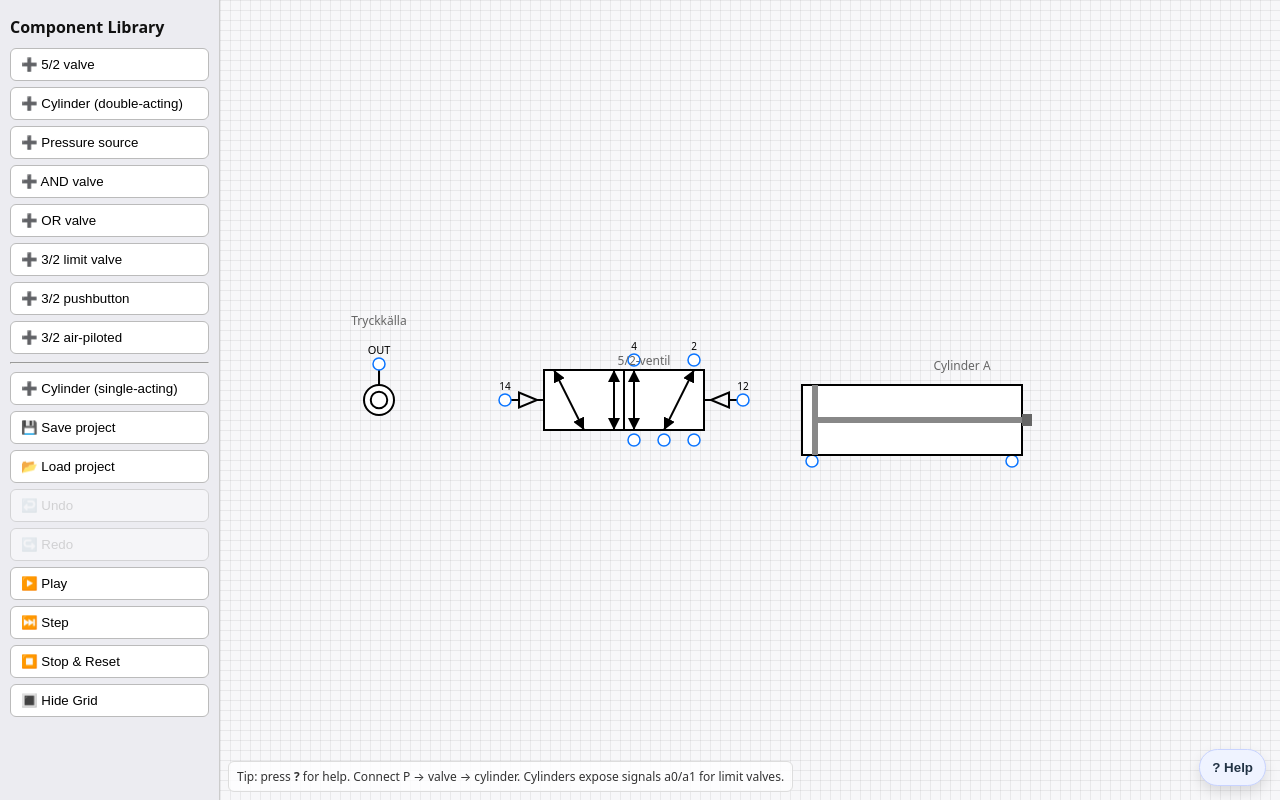
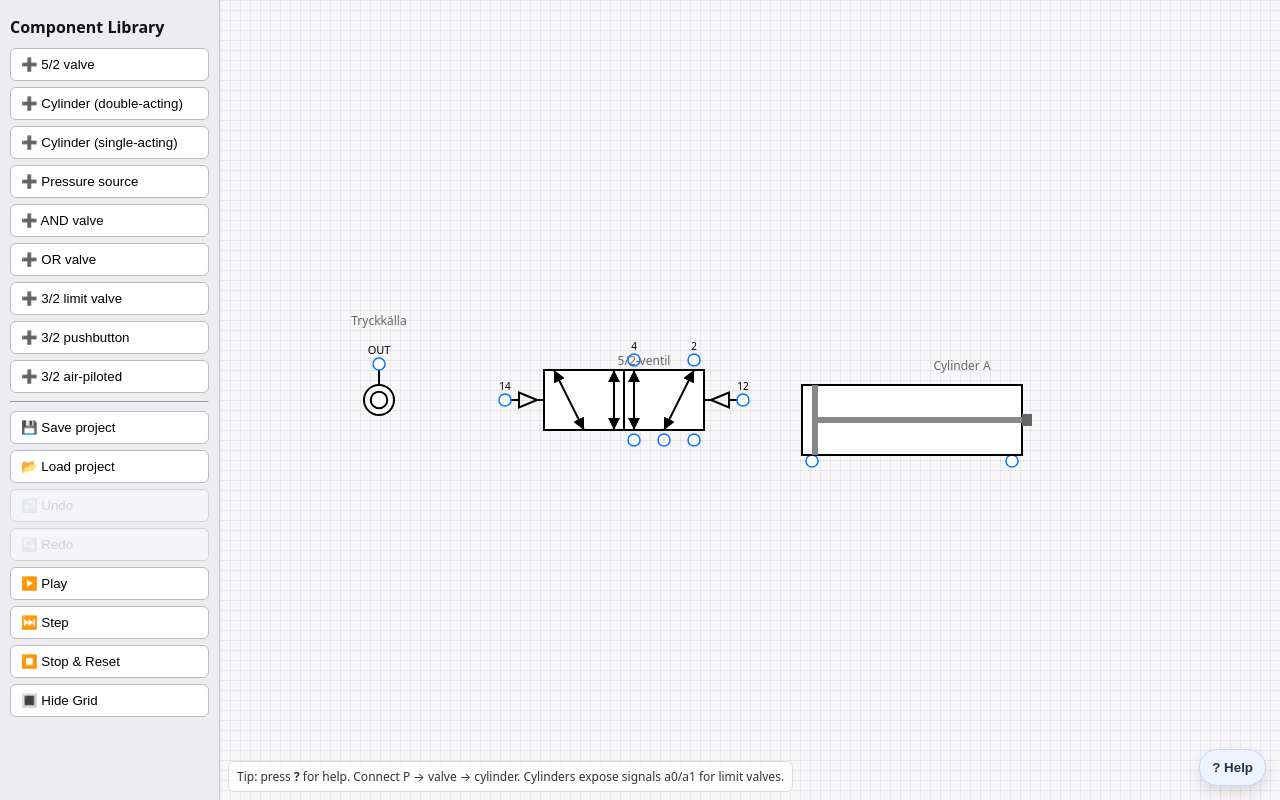
Before and after one commit to bibbi88/PneuGineer, a plain HTML site: page index.html in a window 1280 px wide. Drawn offline with Linux system fonts and the light colour scheme.

Commit message:
Button position updated

```diff
--- a/index.html
+++ b/index.html
@@ -76,6 +76,7 @@
       <!-- Component buttons; other controls (Play/Pause, Step, Stop, Undo/Redo, Save/Load, Toggle Grid) are injected by main.js -->
       <button class="btn" id="addValve52">➕ 5/2 valve</button>
       <button class="btn" id="addCylDouble">➕ Cylinder, double-acting</button>
+  <button class="btn" id="addCylSingle">➕ Cylinder, single-acting</button>
       <button class="btn" id="addSource">➕ Pressure source</button>
       <button class="btn" id="addAnd">➕ AND valve</button>
       <button class="btn" id="addOr">➕ OR valve</button>
```
